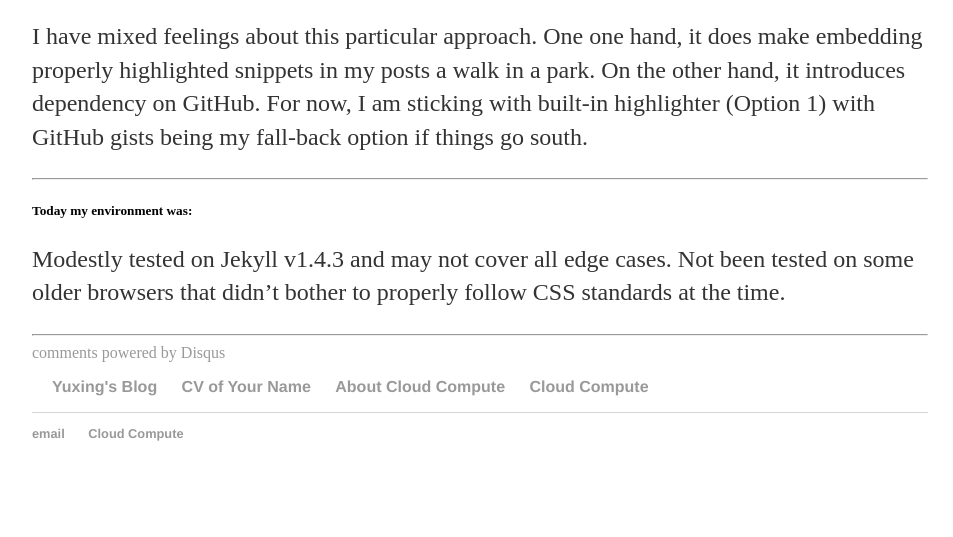
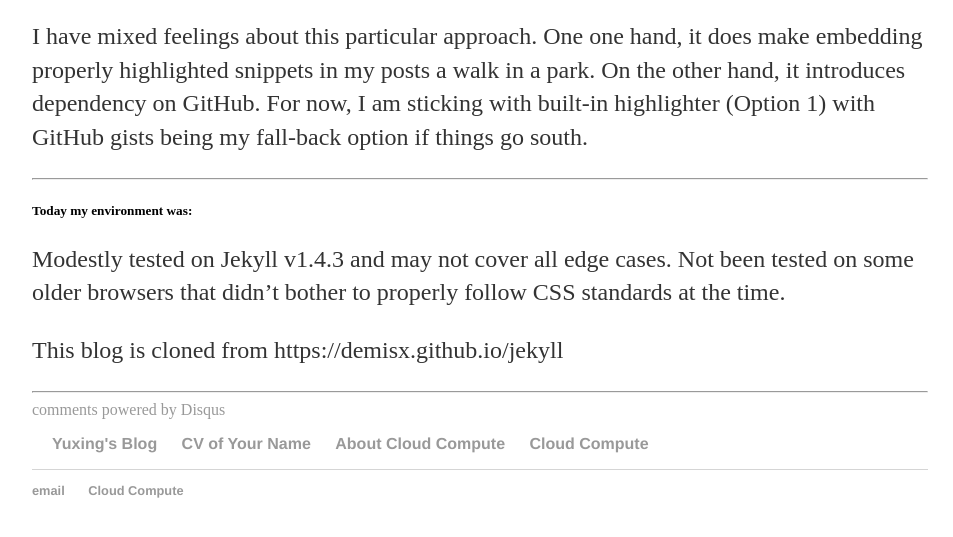
Before and after one commit to micro9229/openstacks.github.com, a Jekyll site: the page built from _posts/2015-08-14-cloud-site-launched.md, in a window 1280 px wide and 900 px high, scrolled down 2381 px, cut to the strip 342-879 px from the top of the window. Shown: the whole strip, without its empty margins (160-1113 px from the left). Built offline with Jekyll 4.4.1, drawn with Linux system fonts in a browser that asks for light colours; comment, search, counter and statistics services are not loaded; before the commit the page ends 3224 px from its top, so only the background shows below that.

Commit message:
Update 2015-08-14-cloud-site-launched.md

```diff
--- a/_posts/2015-08-14-cloud-site-launched.md
+++ b/_posts/2015-08-14-cloud-site-launched.md
@@ -129,3 +129,5 @@ ___
 
 Modestly tested on Jekyll v1.4.3 and may not cover all edge cases. Not been tested on some older
 browsers that didn't bother to properly follow CSS standards at the time.
+
+This blog is cloned from https://demisx.github.io/jekyll
```
